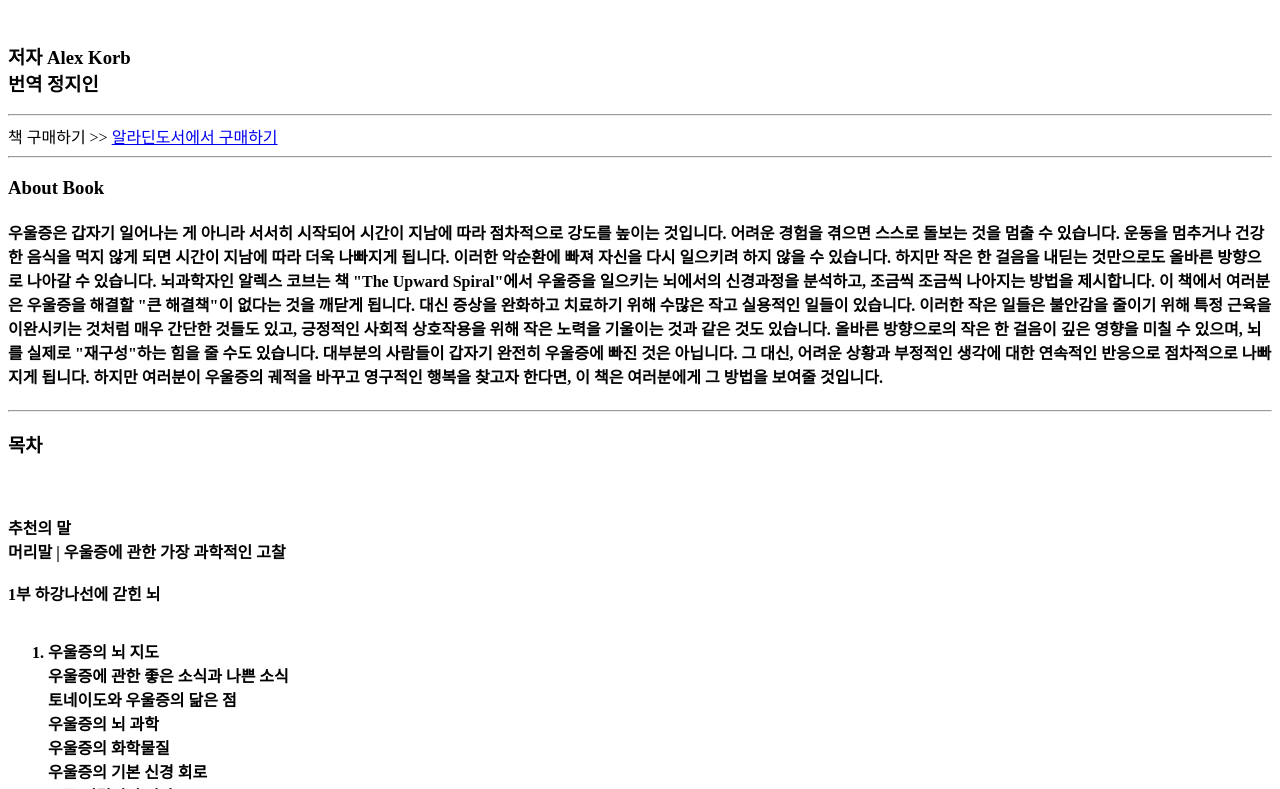
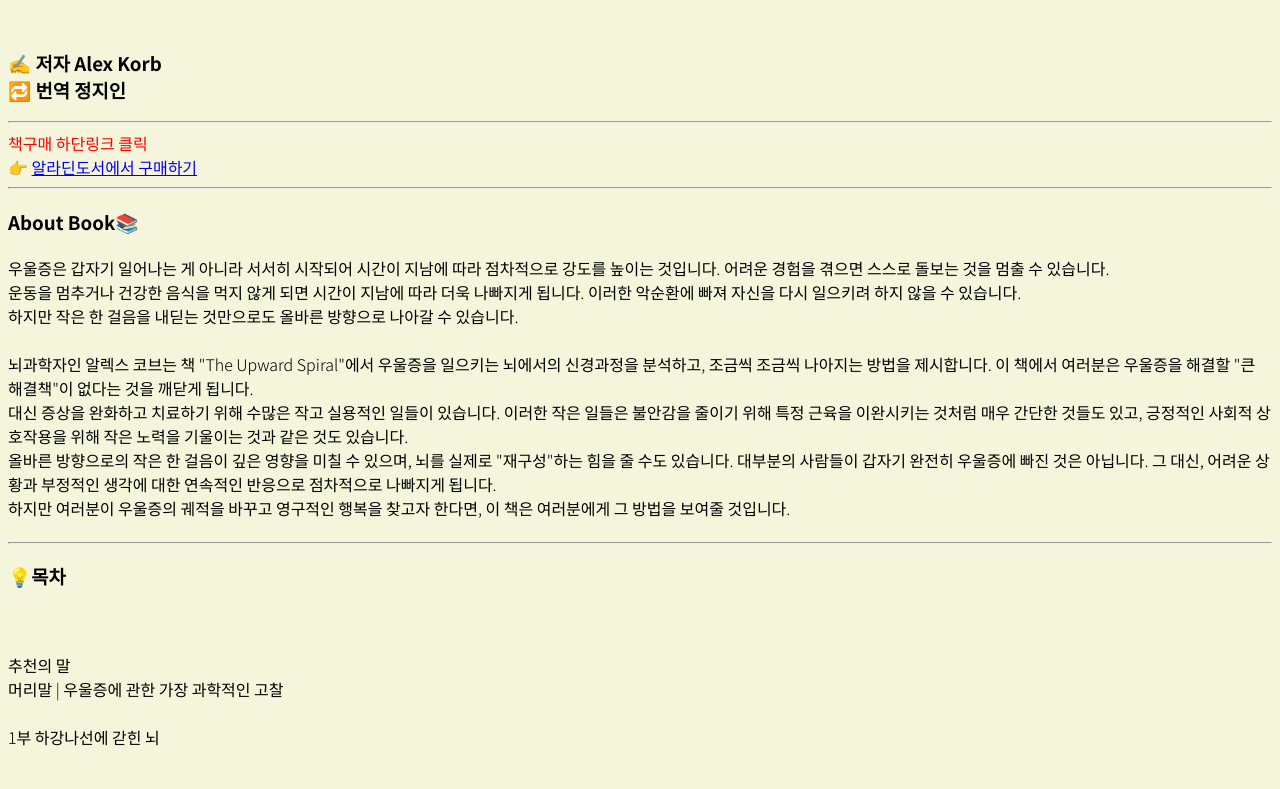
Before and after one commit to chloesongyi/chloesongyi, a plain HTML site: page index.html in a window 1280 px wide. Shown: the part 396-1185 px from the top of the page. Drawn offline with Linux system fonts and the light colour scheme.

Commit message:
Add files via upload

```diff
--- a/index.html
+++ b/index.html
@@ -1,27 +1,44 @@
 <!DOCTYPE html>
 <html>
     <header>
+        <style>
+            @import url('https://fonts.googleapis.com/css2?family=Noto+Sans+KR:wght@100;300;400;500;700;900&display=swap');
+            body {font-family: 'Noto Sans KR', sans-serif;}
+            </style>
     <title>
         우울할 땐 뇌과학
     </title>
     </header>
-    <body>
+    <body style="background-color: beige;">
         <img src="https://image.aladin.co.kr/product/13494/71/cover500/k052532504_2.jpg" alt="book_cover">
-        <h1> 우울할 땐 뇌과학 </h1> <br>
-        <h3>저자 Alex Korb<br>
-            번역 정지인
+        <h1>우울할 땐 뇌과학 &#129504; </h1> <br>
+        <h3> &#9997; 저자 Alex Korb<br>
+            &#128257 번역 정지인
         </h3>
         <hr>
-        책 구매하기 >> <a href="https://www.aladin.co.kr/shop/wproduct.aspx?ISBN=K052532504&start=pnaver_02"> 알라딘도서에서 구매하기 </a>
-        <hr>
-        <h3> About Book</h3>
-        <h4> 우울증은 갑자기 일어나는 게 아니라 서서히 시작되어 시간이 지남에 따라 점차적으로 강도를 높이는 것입니다. 어려운 경험을 겪으면 스스로 돌보는 것을 멈출 수 있습니다. 운동을 멈추거나 건강한 음식을 먹지 않게 되면 시간이 지남에 따라 더욱 나빠지게 됩니다. 이러한 악순환에 빠져 자신을 다시 일으키려 하지 않을 수 있습니다. 하지만 작은 한 걸음을 내딛는 것만으로도 올바른 방향으로 나아갈 수 있습니다.
-            뇌과학자인 알렉스 코브는 책 "The Upward Spiral"에서 우울증을 일으키는 뇌에서의 신경과정을 분석하고, 조금씩 조금씩 나아지는 방법을 제시합니다. 이 책에서 여러분은 우울증을 해결할 "큰 해결책"이 없다는 것을 깨닫게 됩니다. 대신 증상을 완화하고 치료하기 위해 수많은 작고 실용적인 일들이 있습니다. 이러한 작은 일들은 불안감을 줄이기 위해 특정 근육을 이완시키는 것처럼 매우 간단한 것들도 있고, 긍정적인 사회적 상호작용을 위해 작은 노력을 기울이는 것과 같은 것도 있습니다.
-            올바른 방향으로의 작은 한 걸음이 깊은 영향을 미칠 수 있으며, 뇌를 실제로 "재구성"하는 힘을 줄 수도 있습니다. 대부분의 사람들이 갑자기 완전히 우울증에 빠진 것은 아닙니다. 그 대신, 어려운 상황과 부정적인 생각에 대한 연속적인 반응으로 점차적으로 나빠지게 됩니다. 하지만 여러분이 우울증의 궤적을 바꾸고 영구적인 행복을 찾고자 한다면, 이 책은 여러분에게 그 방법을 보여줄 것입니다.
+        <div style="color:red;">책구매 하단링크 클릭 </div> &#128073; <a href="https://www.aladin.co.kr/shop/wproduct.aspx?ISBN=K052532504&start=pnaver_02"> 알라딘도서에서 구매하기 </a>
+
+            <hr>
+        <h3> About Book&#128218;</h3>
+        <h4 style="font-weight: 300;">
+            우울증은 갑자기 일어나는 게 아니라 서서히 시작되어 시간이 지남에 따라 점차적으로 강도를 높이는 것입니다. 어려운 경험을 겪으면 스스로 돌보는 것을 멈출 수 있습니다.
+            <br>
+            운동을 멈추거나 건강한 음식을 먹지 않게 되면 시간이 지남에 따라 더욱 나빠지게 됩니다. 이러한 악순환에 빠져 자신을 다시 일으키려 하지 않을 수 있습니다.
+            <br>
+            하지만 작은 한 걸음을 내딛는 것만으로도 올바른 방향으로 나아갈 수 있습니다.
+            <br>
+            <br>
+            뇌과학자인 알렉스 코브는 책 "The Upward Spiral"에서 우울증을 일으키는 뇌에서의 신경과정을 분석하고, 조금씩 조금씩 나아지는 방법을 제시합니다. 이 책에서 여러분은 우울증을 해결할 "큰 해결책"이 없다는 것을 깨닫게 됩니다.
+            <br>
+            대신 증상을 완화하고 치료하기 위해 수많은 작고 실용적인 일들이 있습니다. 이러한 작은 일들은 불안감을 줄이기 위해 특정 근육을 이완시키는 것처럼 매우 간단한 것들도 있고, 긍정적인 사회적 상호작용을 위해 작은 노력을 기울이는 것과 같은 것도 있습니다.
+            <br>
+            올바른 방향으로의 작은 한 걸음이 깊은 영향을 미칠 수 있으며, 뇌를 실제로 "재구성"하는 힘을 줄 수도 있습니다. 대부분의 사람들이 갑자기 완전히 우울증에 빠진 것은 아닙니다. 그 대신, 어려운 상황과 부정적인 생각에 대한 연속적인 반응으로 점차적으로 나빠지게 됩니다.
+            <br>
+            하지만 여러분이 우울증의 궤적을 바꾸고 영구적인 행복을 찾고자 한다면, 이 책은 여러분에게 그 방법을 보여줄 것입니다.
             </h4>
         <hr>
-        <h3>목차</h3> <br>
-        <h4>
+        <h3>&#128161;목차</h3> <br>
+        <h4 style="font-weight: 300;">
         추천의 말<br>
         머리말 | 우울증에 관한 가장 과학적인 고찰
         <br>
```
